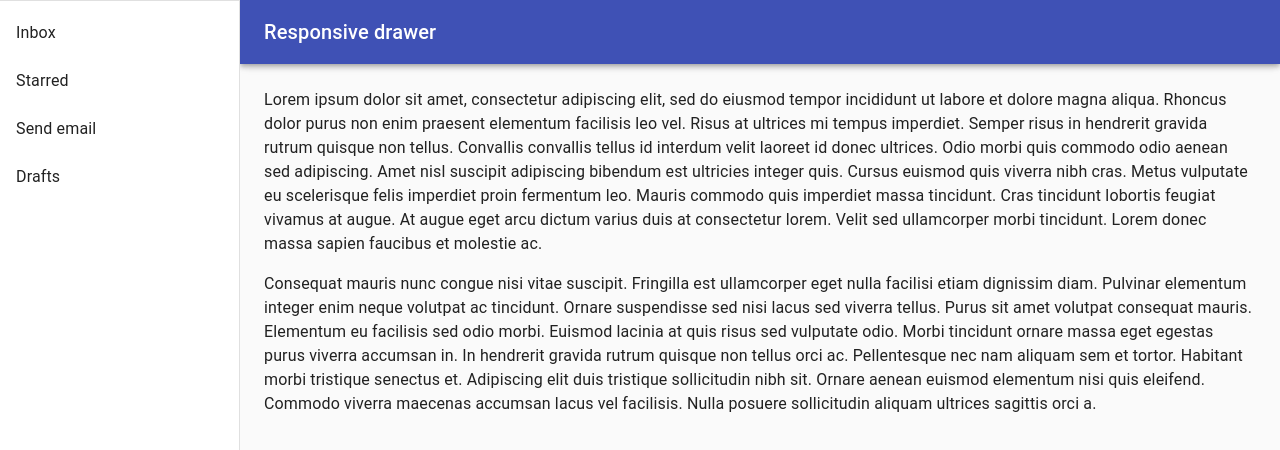
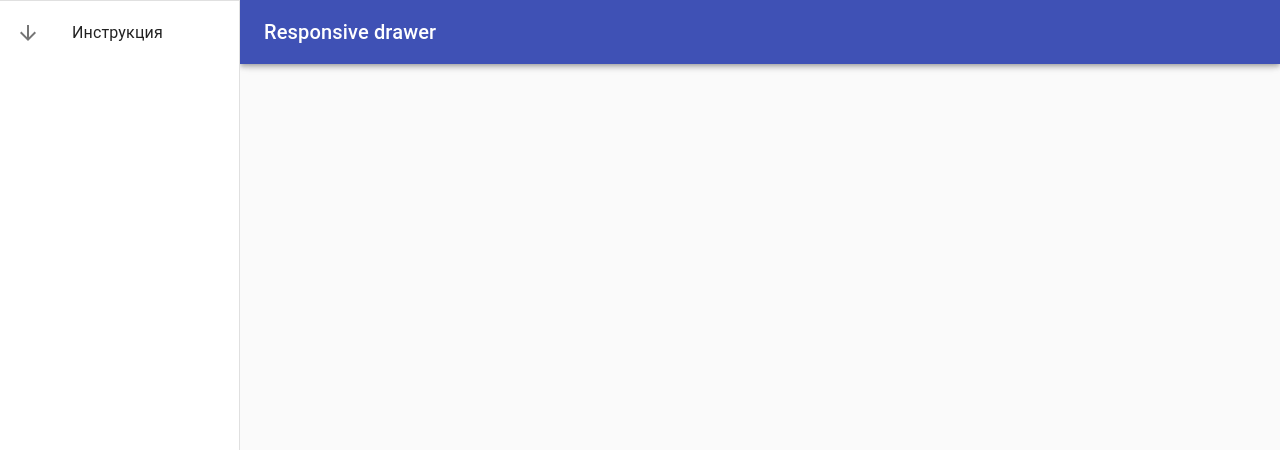
Before and after one commit to kirillva/arm_universal, a React (Create React App) app: page / in a window 1280 px wide. Shown: the top 450 px of the page. Built offline with nearby package versions, Linux system fonts and the light colour scheme.

Commit message:
роутинг

```diff
--- a/src/App.js
+++ b/src/App.js
@@ -6,8 +6,11 @@ import MenuIcon from "@material-ui/icons/Menu";
 import Toolbar from "@material-ui/core/Toolbar";
 import Typography from "@material-ui/core/Typography";
 import { makeStyles } from "@material-ui/core/styles";
-import { AdminPanel } from "pages/AdminPanel";
 import { MainMenu } from "components/MainMenu";
+import { menuItems } from "components/Menu";
+import { routeItems } from "components/Routes";
+import { getClaims } from "utils/user";
+import { Route, Switch } from "react-router-dom";
 
 const drawerWidth = 240;
 
@@ -37,6 +40,22 @@ function ResponsiveDrawer() {
     setMobileOpen(!mobileOpen);
   };
 
+  const filter = (item) => {
+    let val = false;
+    if (item.public) return true;
+    item.claims.forEach((element) => {
+      if (getClaims().indexOf(`.${element}.`) >= 0) {
+        val = true;
+      }
+    });
+    return val;
+  };
+  const filteredMenu = menuItems.filter(filter);
+  const filteredRoute = routeItems.filter(filter);
+
+  console.log('filteredMenu', filteredMenu);
+  console.log('filteredRoute', filteredRoute);
+
   return (
     <div className={classes.root}>
       <CssBaseline />
@@ -58,9 +77,18 @@ function ResponsiveDrawer() {
       </AppBar>
       <MainMenu
         mobileOpen={mobileOpen}
+        data={menuItems}
         handleDrawerToggle={handleDrawerToggle}
       />
-      <AdminPanel />
+      <Switch>
+        {routeItems.map((item) => {
+          return (
+            <Route exact={item.exact} path={item.path}>
+              {React.createElement(item.component)}
+            </Route>
+          );
+        })}
+      </Switch>
     </div>
   );
 }
--- a/src/components/MainMenu.js
+++ b/src/components/MainMenu.js
@@ -5,9 +5,11 @@ import {
   Hidden,
   List,
   ListItem,
+  ListItemIcon,
   ListItemText,
 } from "@material-ui/core";
 import { makeStyles } from "@material-ui/styles";
+import { Link } from "react-router-dom";
 
 const drawerWidth = 240;
 
@@ -23,7 +25,7 @@ const useStyles = makeStyles((theme) => ({
   },
 }));
 
-export const MainMenu = ({ mobileOpen, handleDrawerToggle }) => {
+export const MainMenu = ({ data, mobileOpen, handleDrawerToggle }) => {
   const classes = useStyles();
 
   const drawer = (
@@ -31,14 +33,15 @@ export const MainMenu = ({ mobileOpen, handleDrawerToggle }) => {
       <div className={classes.toolbar} />
       <Divider />
       <List>
-        {["Inbox", "Starred", "Send email", "Drafts"].map((text, index) => (
-          <ListItem button key={text}>
-            {/* <ListItemIcon>
-              {index % 2 === 0 ? <InboxI /> : <MailIcon />}
-            </ListItemIcon> */}
-            <ListItemText primary={text} />
-          </ListItem>
-        ))}
+        {data.map((item, index) => {
+          const { path, title, icon } = item;
+          return (
+            <ListItem button key={path} component={Link} to={path}>
+              <ListItemIcon>{React.createElement(icon)}</ListItemIcon>
+              <ListItemText primary={title} />
+            </ListItem>
+          );
+        })}
       </List>
     </>
   );
--- a/src/components/Menu.js
+++ b/src/components/Menu.js
@@ -10,7 +10,7 @@ export const menuItems = [
       "division",
     ],
     icon: ArrowDownward,
-    path: "/qrcode",
+    path: "/scan",
     title: "Инструкция",
   }
 ];
--- a/src/components/Routes.js
+++ b/src/components/Routes.js
@@ -4,7 +4,7 @@ export const routeItems = [
   {
     claims: ["manager"],
     exact: true,
-    path: "/admin_panel",
+    path: "/scan",
     component: AdminPanel,
   },
 ];
--- a/src/config/config.json
+++ b/src/config/config.json
@@ -0,0 +1,7 @@
+{
+    "BASE_URL": "http://kes.it-serv.ru/vote/{0}",
+    "ARM_URL": "http://kes.it-serv.ru/arm/vote/{0}",
+    "WS_URL": "http://kes.it-serv.ru",
+    "defaultNamespace": "PN",
+    "dir": "test"
+  }
--- a/src/utils/helpers.js
+++ b/src/utils/helpers.js
@@ -1,9 +1,9 @@
 import data from "../config/config.json";
-import localForage from "localforage";
+// import localForage from "localforage";
 import { runRpc } from "./rpc.js";
-localForage.config({
-  name: "log"
-});
+// localForage.config({
+//   name: "log"
+// });
 const regionconfig = {};
 // require(`../config/${"config" &&
 //   process.env.REACT_APP_REFERENCE}`);
@@ -63,7 +63,7 @@ export const setConfig = function(config) {
 };
 
 export const writeLog = function(data) {
-  localForage.setItem(GetGUID(), data);
+  localStorage.setItem(GetGUID(), data);
 };
 
 export const getDivisions = async () => {
```
Also changed, not shown: 1 other file (tests, documents, lock files or other folders).
